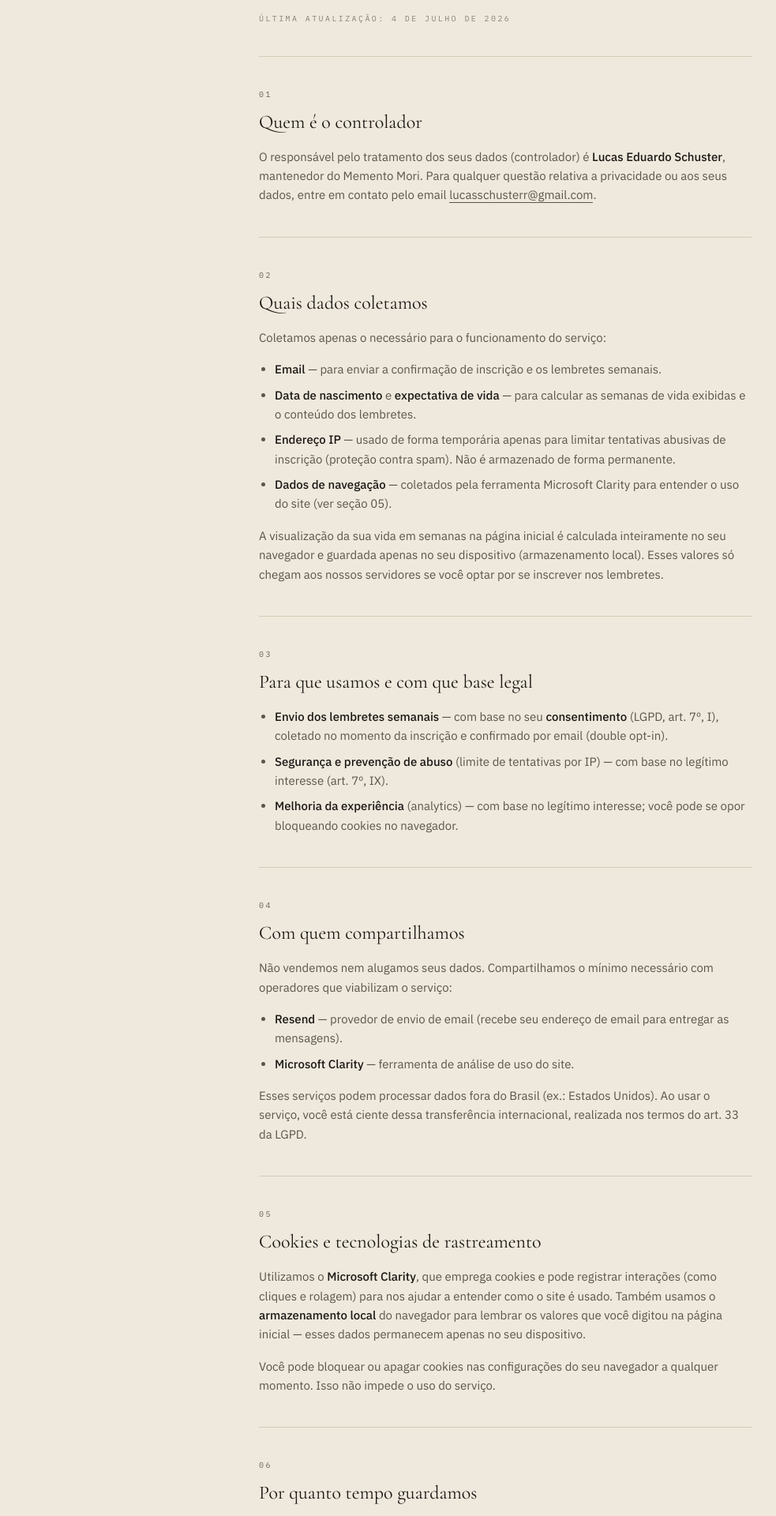
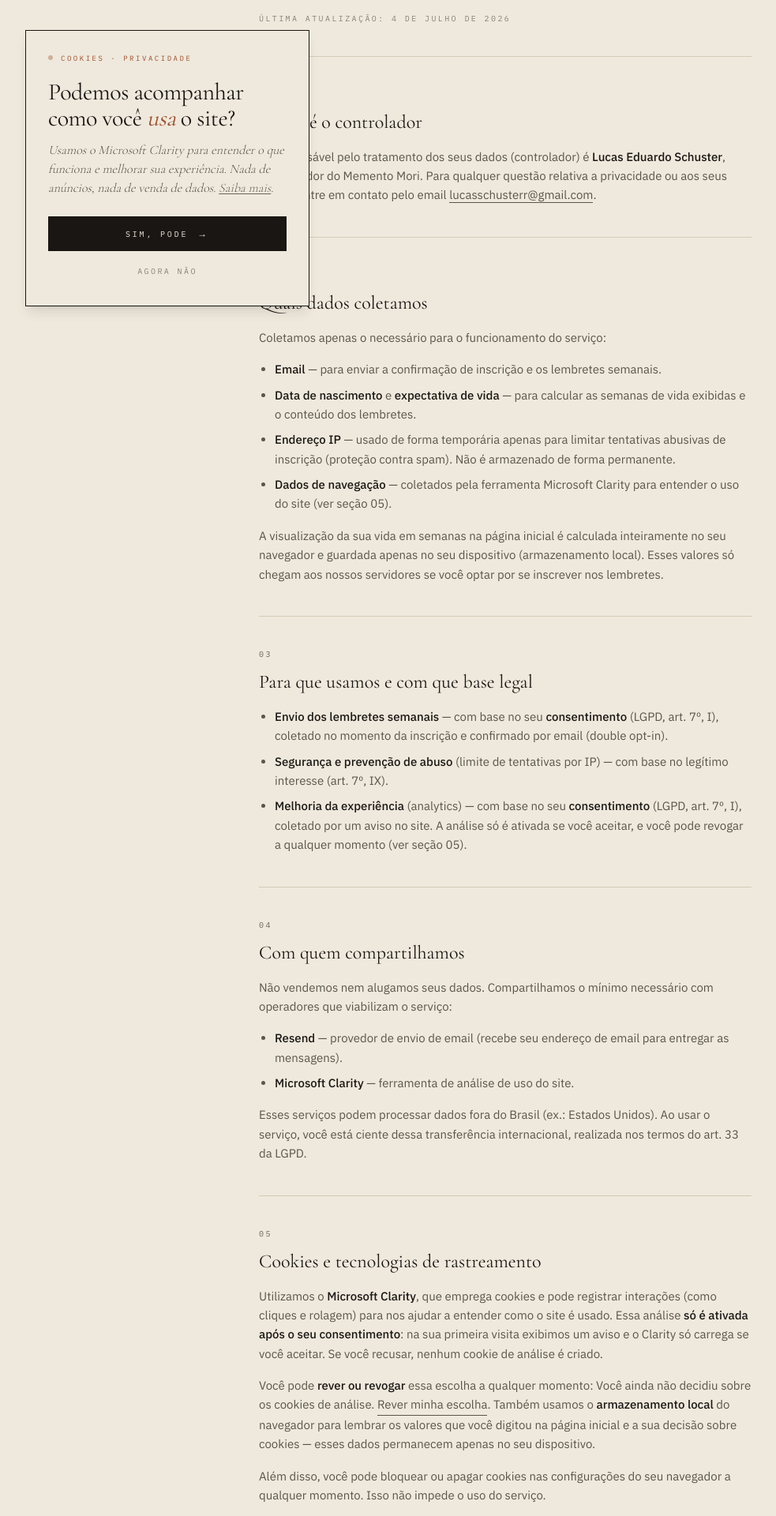
Before and after one commit to LucasESchuster/memento-mori, a Next.js app: page /privacidade in a window 1280 px wide. Shown: the part 380-2300 px from the top of the page at 79% size, without its empty margins (0-983 px from the left). Built offline with nearby package versions, Linux system fonts and the light colour scheme; no server answers.

Commit message:
feat: gate Microsoft Clarity behind LGPD cookie consent

```diff
--- a/app/layout.tsx
+++ b/app/layout.tsx
@@ -1,6 +1,8 @@
 import type { Metadata } from "next";
 import { Cormorant_Garamond, IBM_Plex_Mono, IBM_Plex_Sans } from "next/font/google";
 import Clarity from "@/components/Clarity";
+import { ConsentProvider } from "@/components/ConsentProvider";
+import { CookieConsent } from "@/components/CookieConsent";
 import {
   SITE_AUTHOR,
   SITE_DESCRIPTION,
@@ -98,8 +100,11 @@ export default function RootLayout({
           type="application/ld+json"
           dangerouslySetInnerHTML={{ __html: JSON.stringify(jsonLd) }}
         />
-        <Clarity />
-        {children}
+        <ConsentProvider>
+          <Clarity />
+          {children}
+          <CookieConsent />
+        </ConsentProvider>
       </body>
     </html>
   );
--- a/app/privacidade/page.tsx
+++ b/app/privacidade/page.tsx
@@ -1,6 +1,7 @@
 import type { Metadata } from "next";
 import Link from "next/link";
 import { FooterBar } from "@/components/FooterBar";
+import { RevokeConsentButton } from "@/components/RevokeConsentButton";
 
 export const metadata: Metadata = {
   title: "Política de Privacidade — Memento Mori",
@@ -125,8 +126,9 @@ export default function PrivacyPage() {
               </li>
               <li>
                 <strong>Melhoria da experiência</strong> (analytics) — com base
-                no legítimo interesse; você pode se opor bloqueando cookies no
-                navegador.
+                no seu <strong>consentimento</strong> (LGPD, art. 7º, I),
+                coletado por um aviso no site. A análise só é ativada se você
+                aceitar, e você pode revogar a qualquer momento (ver seção 05).
               </li>
             </ul>
           </Section>
@@ -157,14 +159,22 @@ export default function PrivacyPage() {
             <p>
               Utilizamos o <strong>Microsoft Clarity</strong>, que emprega
               cookies e pode registrar interações (como cliques e rolagem) para
-              nos ajudar a entender como o site é usado. Também usamos o{" "}
-              <strong>armazenamento local</strong> do navegador para lembrar os
-              valores que você digitou na página inicial — esses dados
-              permanecem apenas no seu dispositivo.
+              nos ajudar a entender como o site é usado. Essa análise{" "}
+              <strong>só é ativada após o seu consentimento</strong>: na sua
+              primeira visita exibimos um aviso e o Clarity só carrega se você
+              aceitar. Se você recusar, nenhum cookie de análise é criado.
             </p>
             <p>
-              Você pode bloquear ou apagar cookies nas configurações do seu
-              navegador a qualquer momento. Isso não impede o uso do serviço.
+              Você pode <strong>rever ou revogar</strong> essa escolha a
+              qualquer momento: <RevokeConsentButton /> Também usamos o{" "}
+              <strong>armazenamento local</strong> do navegador para lembrar os
+              valores que você digitou na página inicial e a sua decisão sobre
+              cookies — esses dados permanecem apenas no seu dispositivo.
+            </p>
+            <p>
+              Além disso, você pode bloquear ou apagar cookies nas configurações
+              do seu navegador a qualquer momento. Isso não impede o uso do
+              serviço.
             </p>
           </Section>
 
--- a/components/Clarity.tsx
+++ b/components/Clarity.tsx
@@ -1,9 +1,11 @@
 "use client";
 
-import Script from "next/script";
+import { useEffect } from "react";
 import { usePathname } from "next/navigation";
+import { useConsent } from "@/components/ConsentProvider";
 
 const VALID_ID = /^[a-z0-9]+$/;
+const SCRIPT_ID = "ms-clarity";
 
 // Pages that carry a secret token in the URL (e.g. /edit?token=<unsubscribeToken>).
 // Session-replay tools capture the full page URL, including query strings, so
@@ -13,26 +15,34 @@ const TOKENIZED_PATHS = ["/edit"];
 
 export default function Clarity() {
   const pathname = usePathname();
+  const { consent } = useConsent();
   const projectId = process.env.NEXT_PUBLIC_CLARITY_PROJECT_ID;
-
-  if (!projectId || !VALID_ID.test(projectId)) {
-    return null;
-  }
 
   const onTokenizedPath = TOKENIZED_PATHS.some(
     (p) => pathname === p || pathname.startsWith(`${p}/`),
   );
-  if (onTokenizedPath) {
-    return null;
-  }
 
-  return (
-    <Script id="ms-clarity" strategy="afterInteractive">
-      {`(function(c,l,a,r,i,t,y){
+  // Inject the Clarity loader imperatively once consent is granted. We don't use
+  // next/script here: its afterInteractive strategy is unreliable for a tag that
+  // only mounts after a client-side state change (the LGPD consent click), so the
+  // script could silently never load. A DOM injection keyed on consent is
+  // deterministic and only ever runs after an explicit opt-in.
+  useEffect(() => {
+    if (!projectId || !VALID_ID.test(projectId)) return;
+    if (consent !== "granted") return;
+    if (onTokenizedPath) return;
+    if (document.getElementById(SCRIPT_ID)) return;
+
+    const script = document.createElement("script");
+    script.id = SCRIPT_ID;
+    script.type = "text/javascript";
+    script.innerHTML = `(function(c,l,a,r,i,t,y){
         c[a]=c[a]||function(){(c[a].q=c[a].q||[]).push(arguments)};
         t=l.createElement(r);t.async=1;t.src="https://www.clarity.ms/tag/"+i;
         y=l.getElementsByTagName(r)[0];y.parentNode.insertBefore(t,y);
-    })(window, document, "clarity", "script", "${projectId}");`}
-    </Script>
-  );
+    })(window, document, "clarity", "script", "${projectId}");`;
+    document.head.appendChild(script);
+  }, [projectId, consent, onTokenizedPath]);
+
+  return null;
 }
--- /dev/null
+++ b/components/ConsentProvider.tsx
@@ -0,0 +1,86 @@
+"use client";
+
+import { createContext, useContext, useEffect, useState } from "react";
+
+const STORAGE_KEY = "memento-mori:consent";
+
+export type Consent = "granted" | "denied";
+
+type ConsentContextValue = {
+  /** null = no decision made yet. */
+  consent: Consent | null;
+  /** false until the stored decision has been read from localStorage. */
+  hydrated: boolean;
+  grant: () => void;
+  deny: () => void;
+  /** Clears the stored decision so the banner is shown again (revocation). */
+  reset: () => void;
+};
+
+const ConsentContext = createContext<ConsentContextValue | null>(null);
+
+function readStored(): Consent | null {
+  if (typeof window === "undefined") return null;
+  try {
+    const raw = window.localStorage.getItem(STORAGE_KEY);
+    return raw === "granted" || raw === "denied" ? raw : null;
+  } catch {
+    return null;
+  }
+}
+
+function persist(value: Consent | null) {
+  try {
+    if (value === null) {
+      window.localStorage.removeItem(STORAGE_KEY);
+    } else {
+      window.localStorage.setItem(STORAGE_KEY, value);
+    }
+  } catch {
+    // ignore storage errors (private mode, quota)
+  }
+}
+
+export function ConsentProvider({ children }: { children: React.ReactNode }) {
+  const [consent, setConsent] = useState<Consent | null>(null);
+  const [hydrated, setHydrated] = useState(false);
+
+  /* eslint-disable react-hooks/set-state-in-effect --
+     Hydrating browser-only state (localStorage) after mount is the canonical
+     pattern; a lazy useState initializer runs on the server too, which would
+     cause hydration mismatches on return visits. */
+  useEffect(() => {
+    setConsent(readStored());
+    setHydrated(true);
+  }, []);
+  /* eslint-enable react-hooks/set-state-in-effect */
+
+  function grant() {
+    setConsent("granted");
+    persist("granted");
+  }
+
+  function deny() {
+    setConsent("denied");
+    persist("denied");
+  }
+
+  function reset() {
+    setConsent(null);
+    persist(null);
+  }
+
+  return (
+    <ConsentContext.Provider value={{ consent, hydrated, grant, deny, reset }}>
+      {children}
+    </ConsentContext.Provider>
+  );
+}
+
+export function useConsent() {
+  const ctx = useContext(ConsentContext);
+  if (!ctx) {
+    throw new Error("useConsent must be used within a ConsentProvider");
+  }
+  return ctx;
+}
--- /dev/null
+++ b/components/CookieConsent.tsx
@@ -0,0 +1,69 @@
+"use client";
+
+import Link from "next/link";
+import { useConsent } from "@/components/ConsentProvider";
+
+export function CookieConsent() {
+  const { consent, hydrated, grant, deny } = useConsent();
+
+  // Only show once we know there is no stored decision — mirrors the hydration
+  // gate used for the letter-invite popup to avoid SSR/CSR mismatch.
+  if (!hydrated || consent !== null) {
+    return null;
+  }
+
+  return (
+    <div
+      role="dialog"
+      aria-label="Consentimento de cookies"
+      className="mm-invite-anim fixed bottom-8 left-8 z-50 w-[360px] max-w-[calc(100vw-64px)] border border-[color:var(--ink)] bg-[color:var(--paper)] p-7 font-serif shadow-lg"
+    >
+      <div className="mb-5 flex items-center gap-2.5">
+        <span className="mm-breathe inline-block h-1.5 w-1.5 rounded-full bg-[color:var(--terracotta)]" />
+        <span className="font-mono text-[9px] uppercase tracking-[0.28em] text-[color:var(--terracotta)]">
+          Cookies · Privacidade
+        </span>
+      </div>
+
+      <h3
+        className="mb-3 font-serif font-normal text-[color:var(--ink)]"
+        style={{ fontSize: 30, lineHeight: 1.1, letterSpacing: "-0.015em" }}
+      >
+        Podemos acompanhar como você{" "}
+        <em className="text-[color:var(--terracotta)]">usa</em> o site?
+      </h3>
+      <p
+        className="mb-6 font-serif italic text-[color:var(--ink-soft)]"
+        style={{ fontWeight: 300, fontSize: 16, lineHeight: 1.5 }}
+      >
+        Usamos o Microsoft Clarity para entender o que funciona e melhorar sua
+        experiência. Nada de anúncios, nada de venda de dados.{" "}
+        <Link
+          href="/privacidade"
+          className="text-[color:var(--ink-mute)] underline underline-offset-2"
+        >
+          Saiba mais
+        </Link>
+        .
+      </p>
+
+      <div className="flex flex-col gap-2.5">
+        <button
+          type="button"
+          onClick={grant}
+          className="inline-flex w-full items-center justify-center gap-3 border-0 bg-[color:var(--ink)] py-3.5 font-mono text-[10px] uppercase tracking-[0.28em] text-[color:var(--paper)]"
+        >
+          <span>Sim, pode</span>
+          <span className="text-xs">→</span>
+        </button>
+        <button
+          type="button"
+          onClick={deny}
+          className="w-full border-0 bg-transparent py-2 font-mono text-[10px] uppercase tracking-[0.24em] text-[color:var(--ink-fade)]"
+        >
+          agora não
+        </button>
+      </div>
+    </div>
+  );
+}
--- /dev/null
+++ b/components/RevokeConsentButton.tsx
@@ -0,0 +1,35 @@
+"use client";
+
+import { useConsent } from "@/components/ConsentProvider";
+
+export function RevokeConsentButton() {
+  const { consent, hydrated, reset } = useConsent();
+
+  function handleRevoke() {
+    reset();
+    // Reload so the banner reappears and any already-loaded Clarity script is
+    // dropped from the page.
+    window.location.reload();
+  }
+
+  const label =
+    !hydrated || consent === null
+      ? "Você ainda não decidiu sobre os cookies de análise."
+      : consent === "granted"
+        ? "Você autorizou os cookies de análise."
+        : "Você recusou os cookies de análise.";
+
+  return (
+    <span>
+      {label}{" "}
+      <button
+        type="button"
+        onClick={handleRevoke}
+        className="border-b border-[color:var(--ink-soft)] font-sans text-[color:var(--ink-soft)] hover:text-[color:var(--ink)]"
+      >
+        Rever minha escolha
+      </button>
+      .
+    </span>
+  );
+}
```
